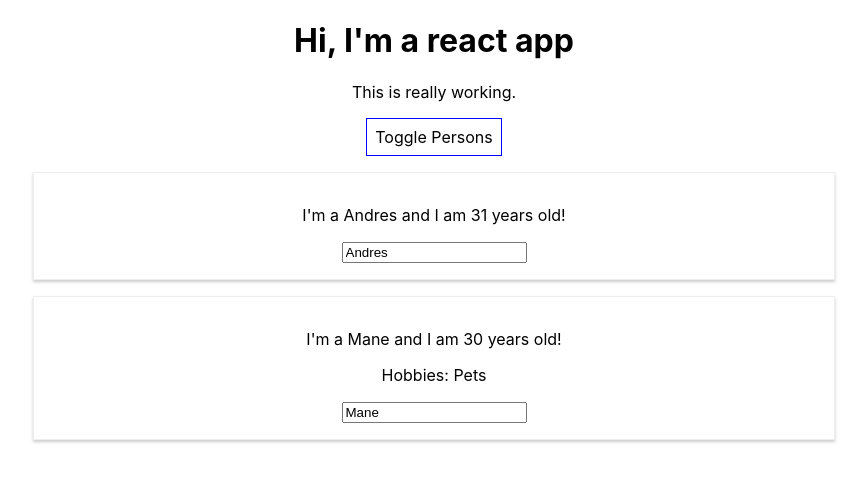
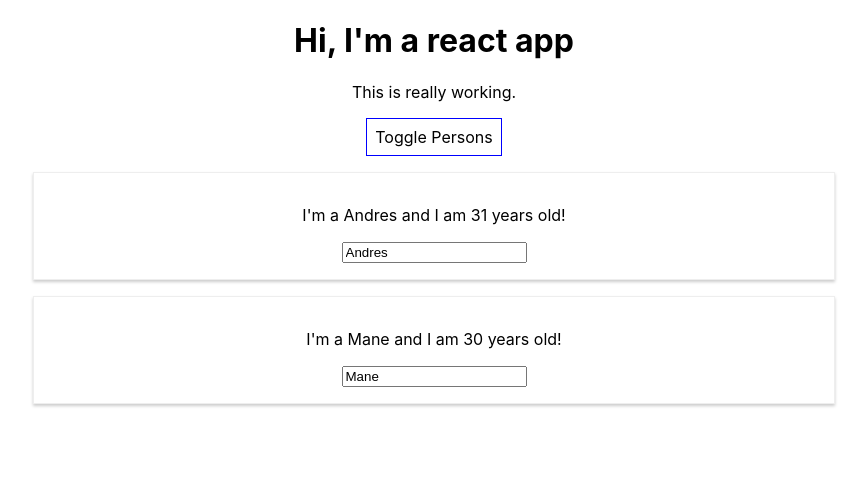
Before and after one commit to andrescanales/react-training, a React (Create React App) app: page / in a window 1280 px wide. Both pictures are taken after a click on the button "Toggle Persons". Shown: the top 482 px of the page, without its empty margins (206-1073 px from the left). Built offline with nearby package versions, Linux system fonts and the light colour scheme.

Commit message:
Adding completely dynamic list. Also modified the way we update the name by searching the element in the object with the key. Finally using copies of the original obj to avoid mutate the original one.

```diff
--- a/src/App.js
+++ b/src/App.js
@@ -5,30 +5,60 @@
 class App extends Component {
   state = {
     persons: [
-      { name: 'Andres', age: 31},
-      { name: 'Mane', age: 30 }
+      { id: 'asdf', name: 'Andres', age: 31},
+      { id: 'asfs', name: 'Mane', age: 30 }
     ],
     showPersons: false
   }
 
-  switchNameHandler = (newName) =>{
-    console.log('Was clicked');
-    // Don't do this: this.state.persons[0].name = "Ramon Andres";
-    this.setState({
-      persons: [
-        { name: newName, age: 31},
-        { name: 'Mane', age: 31 }
-      ]
-    })
+  // switchNameHandler = (newName) =>{
+  //   console.log('Was clicked');
+  //   // Don't do this: this.state.persons[0].name = "Ramon Andres";
+  //   this.setState({
+  //     persons: [
+  //       { name: newName, age: 31},
+  //       { name: 'Mane', age: 31 }
+  //     ]
+  //   })
+  // }
+
+  deletePersonHandler = (personIndex) =>{
+    // We're going to modify a const but that is because
+    //the const is only pointing to the array.
+    // const persons = this.state.persons;
+
+    // Also when doing splice we're mutating(chaging) the
+    // original data, but this can lead to unpredictable
+    // apps. So we're going to create a copy of the data
+    // before manipulating with slice() or the commented
+    // next line to slice which is the spread operator.
+
+    const persons = this.state.persons.slice();
+    // const persons = [...this.state.persons];
+    persons.splice(personIndex, 1);
+    this.setState({persons: persons});
   }
 
-  nameChangeHandler = (event) => {
-    this.setState({
-      persons: [
-        { name: 'RAMON', age: 31},
-        { name: event.target.value, age: 31 }
-      ]
-    })
+  nameChangeHandler = (event, id) => {
+    // First we find the index that will be modified
+    const personIndex = this.state.persons.findIndex(p => {
+      return p.id === id;
+    });
+
+    // Then we create a copy of the original object to
+    // not manipulate the state of the original one.
+    const person = {
+      ...this.state.persons[personIndex]
+    };
+
+    // We set up the new name which is in the value of
+    // the event.target which is simply the input.
+    person.name = event.target.value;
+    // Persons will be the new object with the new value.
+    const persons = [...this.state.persons];
+    persons[personIndex] = person;
+
+    this.setState({ persons: persons });
   }
 
   togglePersonsHandler = () => {
@@ -53,16 +83,15 @@
     if(this.state.showPersons){
       persons = (
         <div>
-          <Person
-            name={this.state.persons[0].name}
-            age={this.state.persons[0].age}/>
-          <Person
-            name={this.state.persons[1].name}
-            age={this.state.persons[1].age}
-            click={this.switchNameHandler.bind(this, 'Canales Ibarra')}
-            changed={this.nameChangeHandler}>
-            Hobbies: Pets
-          </Person>
+          {this.state.persons.map((person, index) => {
+            return <Person
+              click={() => this.deletePersonHandler(index)}
+              name={person.name}
+              age={person.age}
+              key={person.id}
+              changed={(event) => this.nameChangeHandler(event, person.id)} />
+          })}
+
         </div>
       );
     }
@@ -85,7 +114,7 @@
           persons
           // this.state.showPersons ?
           /*
-          <div>
+          JSX Persons harcode elements:
           <Person
             name={this.state.persons[0].name}
             age={this.state.persons[0].age}/>
@@ -96,7 +125,6 @@
             changed={this.nameChangeHandler}>
             Hobbies: Pets
           </Person>
-          </div>
           */
           // : null
         }
--- a/src/Person/Person.js
+++ b/src/Person/Person.js
@@ -5,7 +5,7 @@
 	return (
 		<div className="Person">
 			<p onClick={props.click}>I'm a {props.name} and I am {props.age} years old!</p>
-			{/*Children elemen are withing tags in person component*/}
+			{/* Children element are within tags in person component */}
 			<p>{props.children}</p>
 			<input type="text" onChange={props.changed} value={props.name} />
 		</div>
```
Lines whose indentation alone changed are shown as unchanged.
